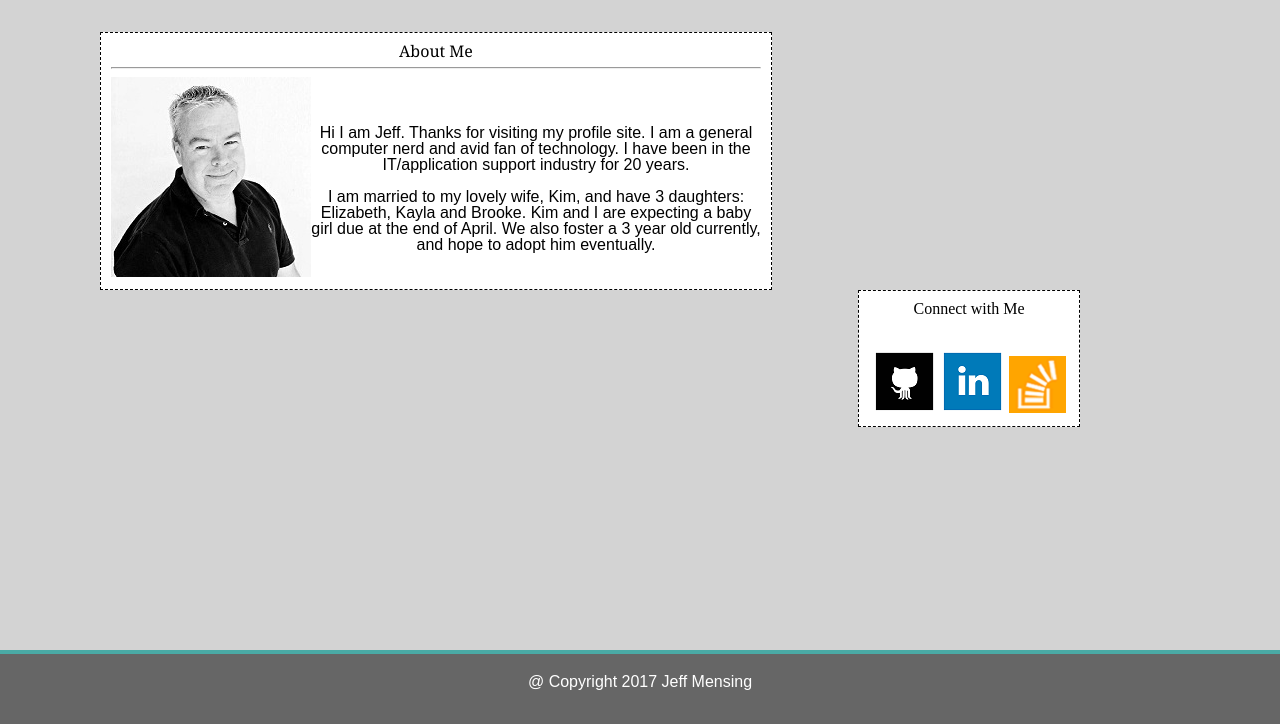
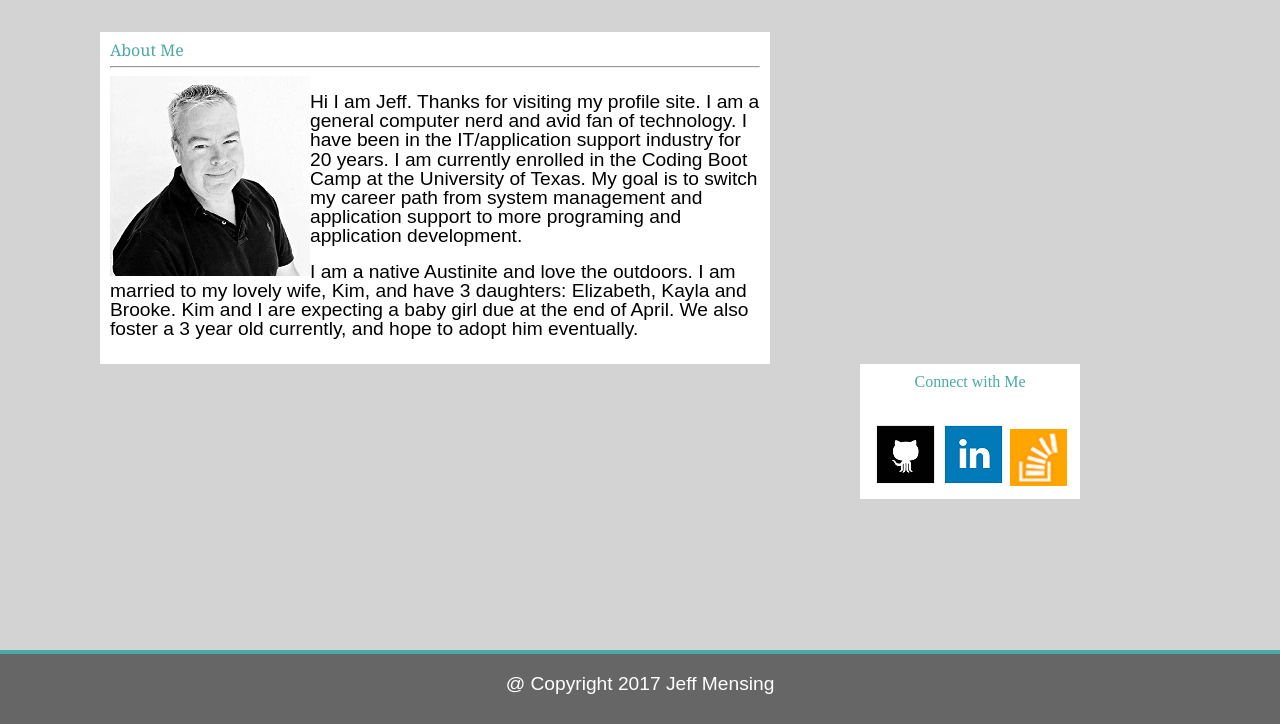
Before and after one commit to jeffmensing/Basic-Portfolio, a PHP site: page / in a window 1280 px wide. Shown: the part 76-800 px from the top of the page. Run offline with PHP 8.4, Linux system fonts and the light colour scheme.

Commit message:
updating index nad style sheet

```diff
--- a/assets/style.css
+++ b/assets/style.css
@@ -2,7 +2,7 @@ html { height: 100%; }
 
 .clear	{
 		clear: both;
-}
+	}
 
 #headerContainer  {
 
@@ -67,14 +67,12 @@ body {
 
 #aboutContainer {
 		padding: 10px;
-		text-align: center;
 		margin-left: 100px;
 		width: 650px;
 		background-color: #ffffff;
 		float: left;
 		margin-right: 175px;
 		font-family: 'Georgia', Times, Times New Roman, serif;
-		border: dashed 1px;
 }
 
 #contactContainer {
@@ -85,12 +83,15 @@ body {
 		float: left;
 		margin-right: 175px;
 		font-family: 'Arial', 'Helvetica Neue', Helvetica, sans-serif;
-		border: dashed 1px;
+}
+
+h2 {
+		color: #4aaaa5;
 }
 
 p {
 		font-family: 'Arial', 'Helvetica Neue', Helvetica, sans-serif;
-
+		font-size: 120%;
 }
 
 #portfolioContainer {
@@ -101,7 +102,6 @@ p {
 		float: left;
 		margin-right: 175px;
 		font-family: 'Arial', 'Helvetica Neue', Helvetica, sans-serif;
-		border: dashed 1px;
 }
 
 #Sidebar{
@@ -111,7 +111,6 @@ p {
 		float: right;
 		background-color: #ffffff;
 		margin-right: 200px;
-		border: dashed 1px;
 		}
 
 footer {
--- a/index.html
+++ b/index.html
@@ -26,14 +26,14 @@
 			<div id="imageDiv">
 				<img src="images/jeff.jpg">
 			</div>
-			<br><br><br>
-			<p>Hi I am Jeff. Thanks for visiting my profile site. I am a general computer nerd and avid fan of technology. I have been in the IT/application support industry for 20 years. </p>
 			<br>
-			<p>I am married to my lovely wife, Kim, and have 3 daughters: Elizabeth, Kayla and Brooke. Kim and I are expecting a baby girl due at the end of April. We also foster a 3 year old currently, and hope to adopt him eventually.</p>
+			<p>Hi I am Jeff. Thanks for visiting my profile site. I am a general computer nerd and avid fan of technology. I have been in the IT/application support industry for 20 years. I am currently enrolled in the Coding Boot Camp at the University of Texas. My goal is to switch my career path from system management and application support to more programing and application development.</p>
+			<br>
+			<p>I am a native Austinite and love the outdoors. I am married to my lovely wife, Kim, and have 3 daughters: Elizabeth, Kayla and Brooke. Kim and I are expecting a baby girl due at the end of April. We also foster a 3 year old currently, and hope to adopt him eventually.</p>
 			<br>
 		</div>
 		<div id="Sidebar">
-			<h3>Connect with Me</h3>
+			<h2>Connect with Me</h2>
 			<br><br>
 			<img src="images/github.png">
 			<img src="images/linkedin.png">
```
